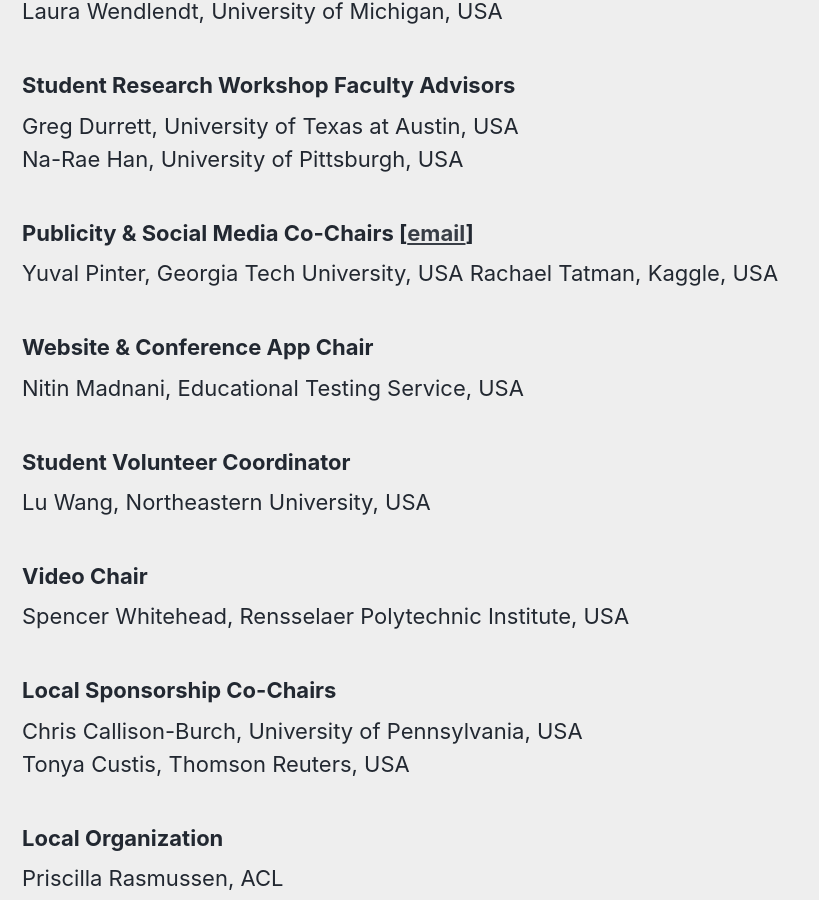
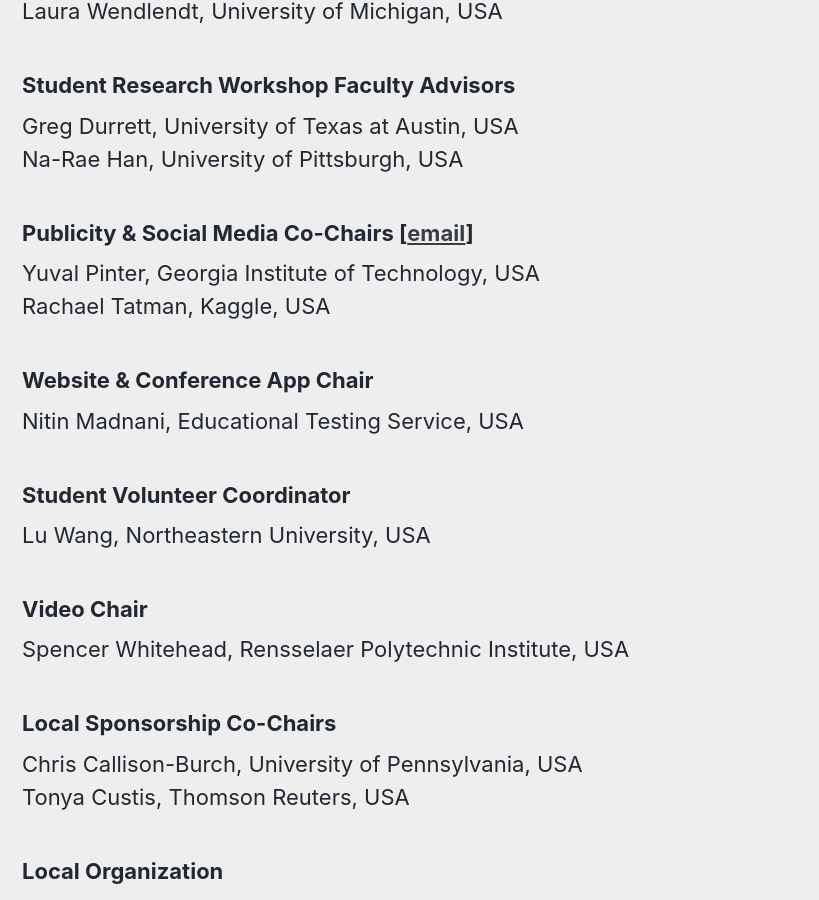
Before and after one commit to naacl-org/naacl-2021-website, a Jekyll site: the page built from _pages/home.md, in a window 1280 px wide and 900 px high, scrolled down 2068 px. Shown: the whole window, without its empty margins (0-819 px from the left). Built offline with Jekyll 4.4.1, drawn with Linux system fonts in a browser that asks for light colours; nearby versions of some CDN libraries.

Commit message:
Fix typos

```diff
--- a/_pages/home.md
+++ b/_pages/home.md
@@ -60,8 +60,8 @@
 Na-Rae Han, University of Pittsburgh, USA
 
 <h3>Publicity &amp; Social Media Co-Chairs [<a href="mailto:naacl-2019-social-media@googlegroups.com">email</a>]</h3>
-Yuval Pinter, Georgia Tech University, USA
-Rachael Tatman, Kaggle, USA<br/>
+Yuval Pinter, Georgia Institute of Technology, USA<br/>
+Rachael Tatman, Kaggle, USA
 
 <h3>Website &amp; Conference App Chair</h3>
 Nitin Madnani, Educational Testing Service, USA
```
